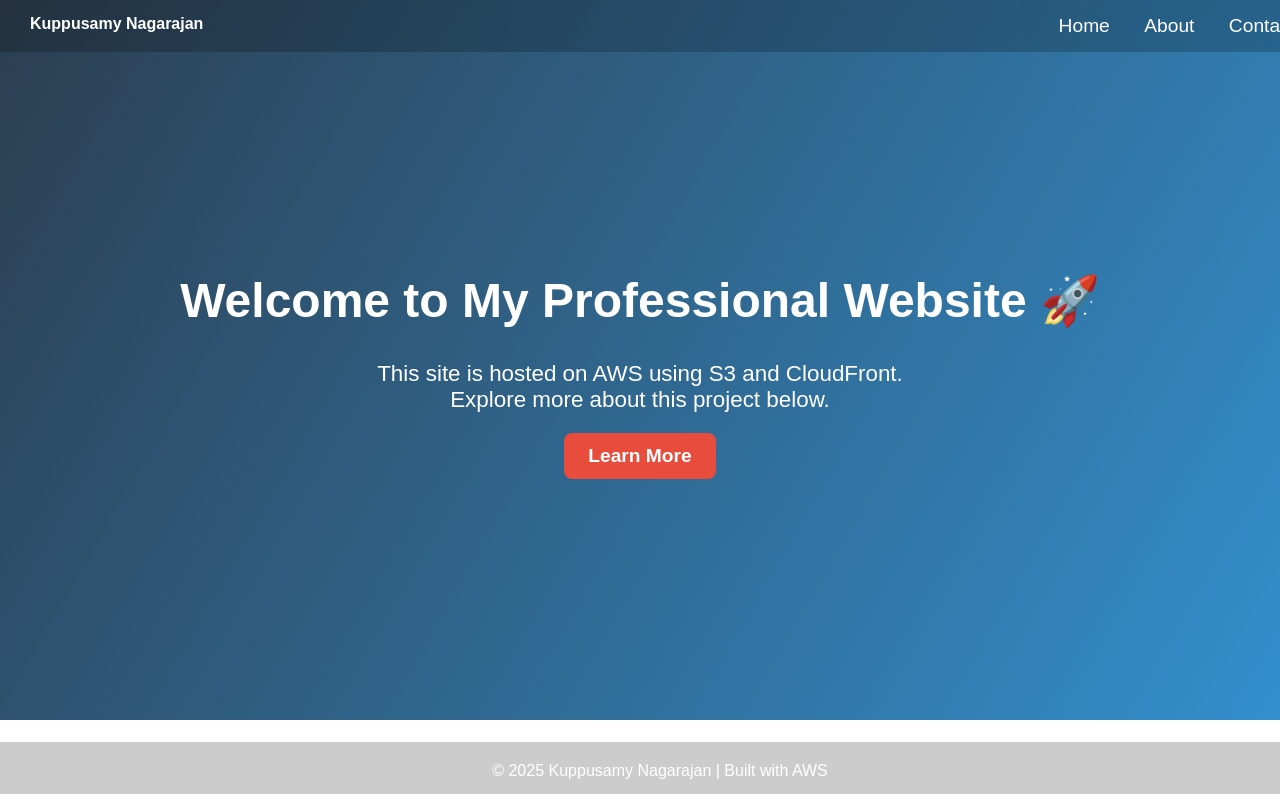
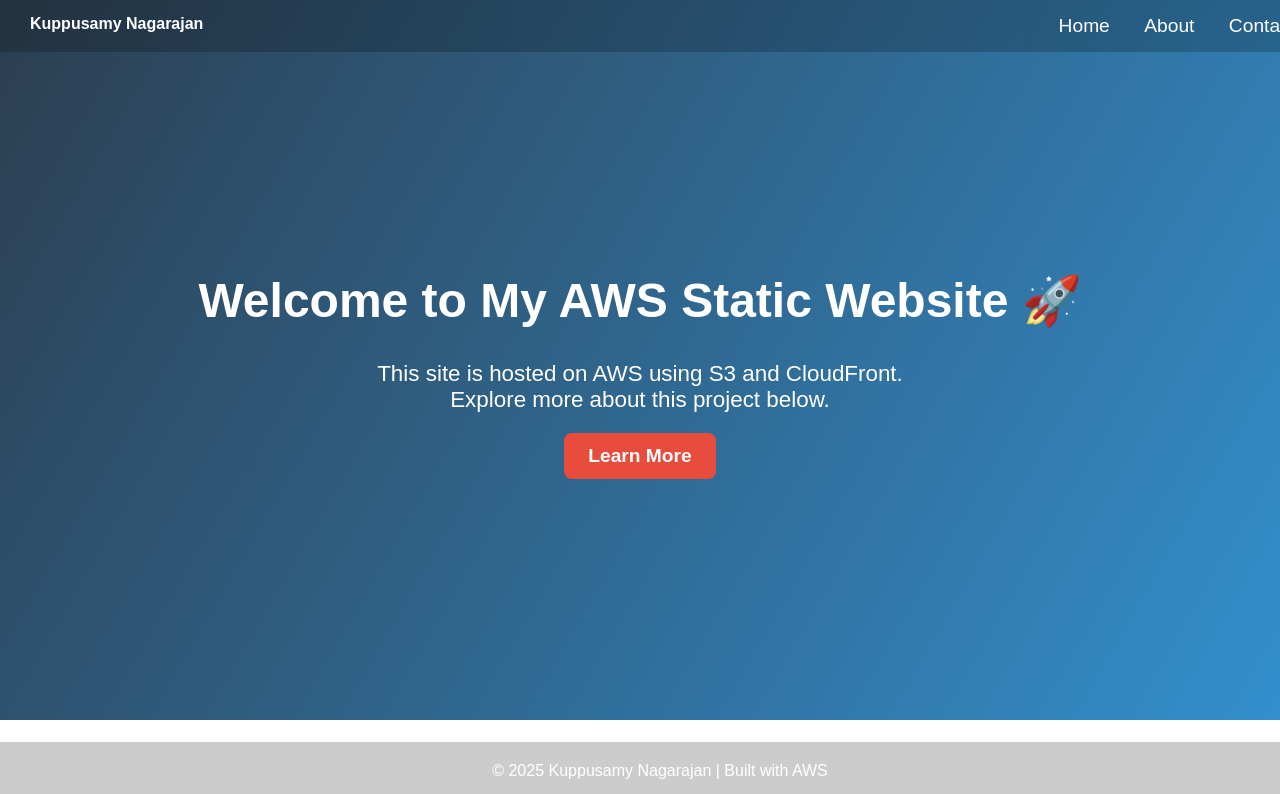
Before and after one commit to KuppusamyNagarajan/aws-static-website, a plain HTML site: page index.html in a window 1280 px wide. Shown: the top 794 px of the page. Drawn offline with Linux system fonts and the light colour scheme.

Commit message:
index.html

```diff
--- a/index.html
+++ b/index.html
@@ -112,7 +112,7 @@
     </div>
 
     <div class="hero">
-        <h1>Welcome to My Professional Website 🚀</h1>
+        <h1>Welcome to My AWS Static Website 🚀</h1>
         <p>This site is hosted on AWS using S3 and CloudFront. Explore more about this project below.</p>
         <a href="about.html" class="btn">Learn More</a>
     </div>
```
